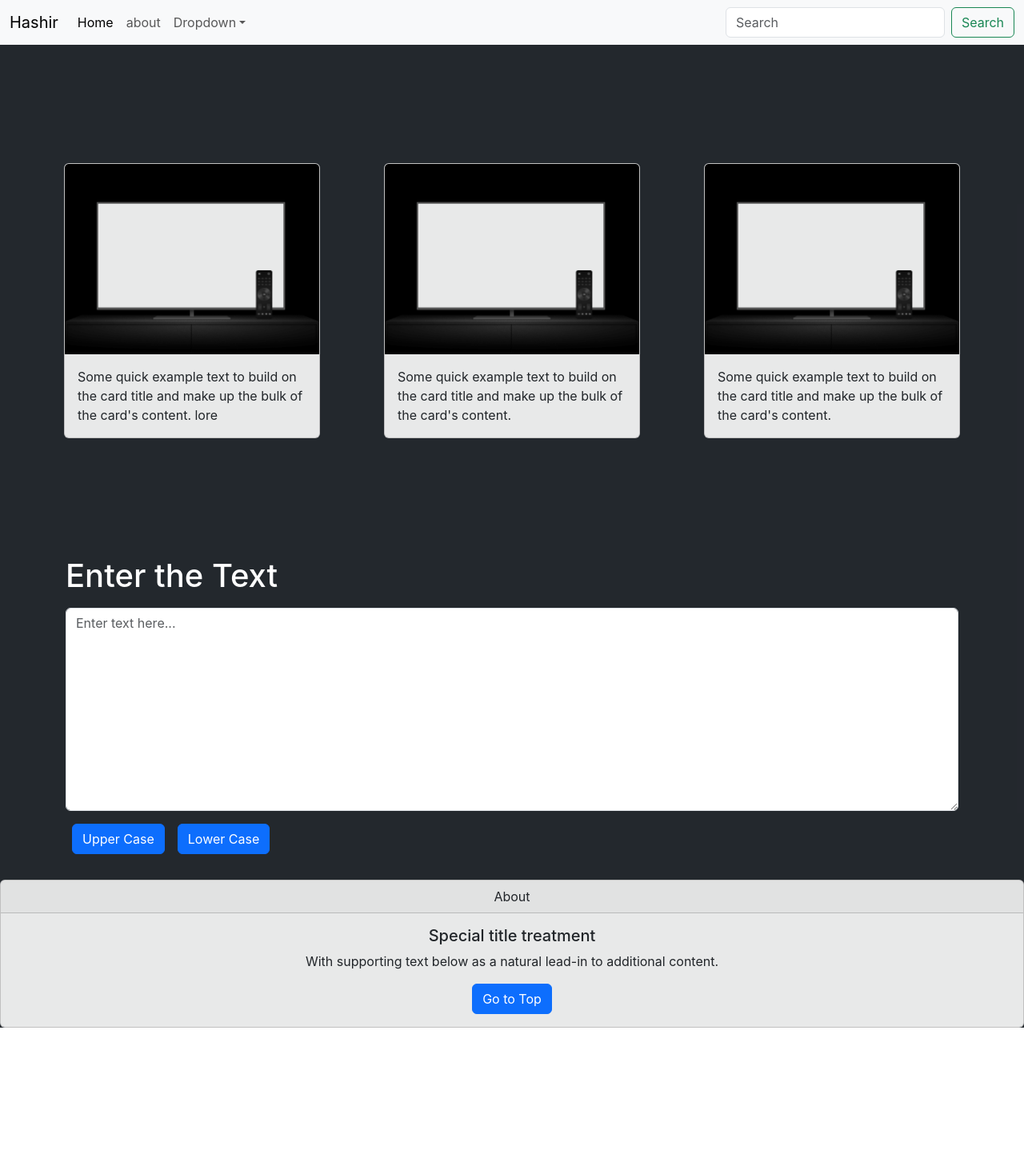
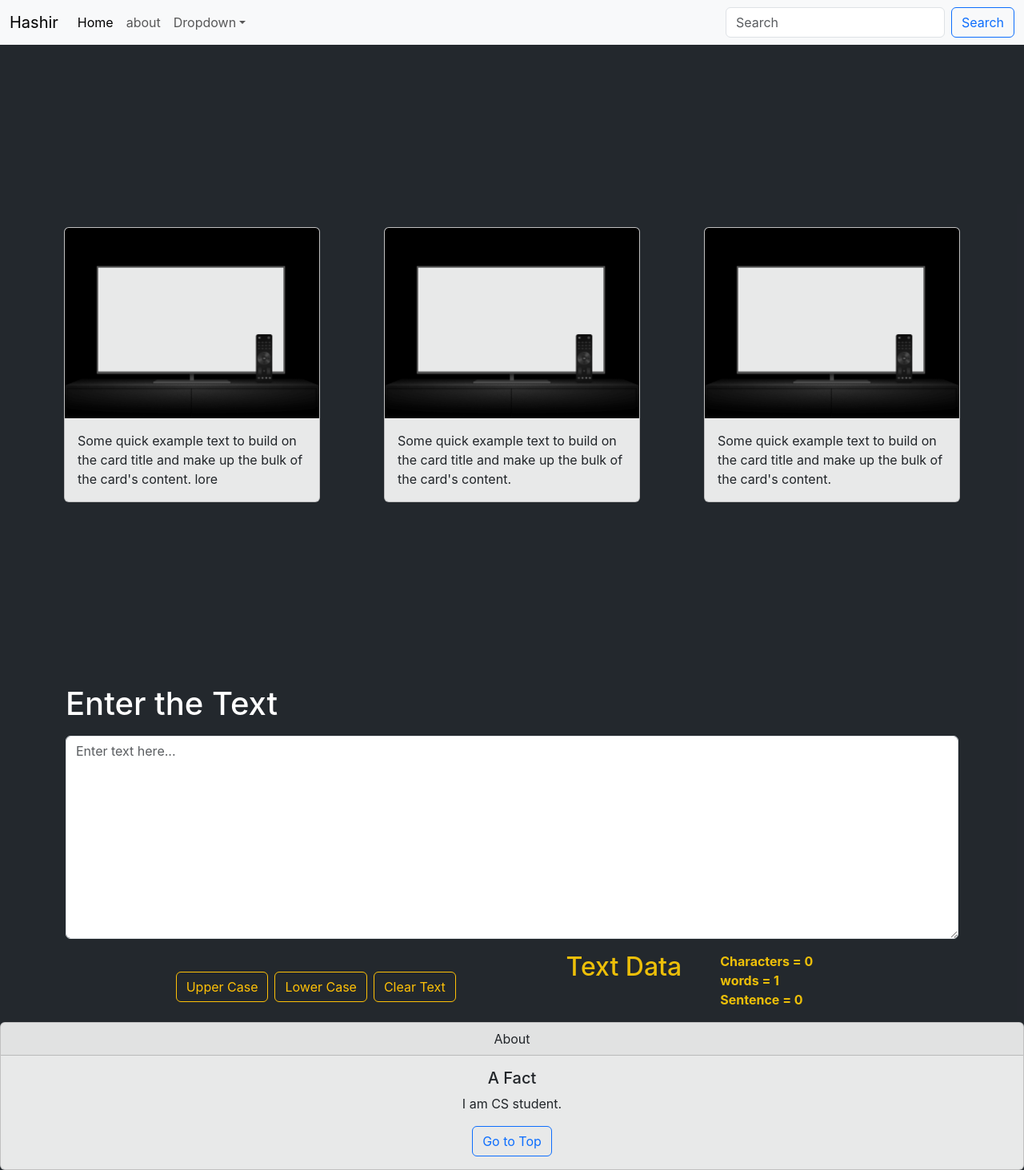
Before and after one commit to HashirA32/textutsls, a React (Create React App) app: page / in a window 1280 px wide. Shown: the whole page at 80% size. Before the commit the page ends 1285 px from the top, so only its background shows below. Built offline with nearby package versions, Linux system fonts and the light colour scheme.

Commit message:
Update 2.0

```diff
--- a/src/App.css
+++ b/src/App.css
@@ -1,38 +1,14 @@
-.App {
-  text-align: center;
+
+.TextData {
+  display: flex;
+  justify-content:space-evenly;
+  align-items:center;
+
 }
 
-.App-logo {
-  height: 40vmin;
-  pointer-events: none;
+.TData {
+  color:#fccb06ee;
+  display: flex;
+  justify-content: center;
+  align-items:stretch;
 }
-
-@media (prefers-reduced-motion: no-preference) {
-  .App-logo {
-    animation: App-logo-spin infinite 20s linear;
-  }
-}
-
-.App-header {
-  background-color: #282c34;
-  min-height: 100vh;
-  display: flex;
-  flex-direction: column;
-  align-items: center;
-  justify-content: center;
-  font-size: calc(10px + 2vmin);
-  color: white;
-}
-
-.App-link {
-  color: #61dafb;
-}
-
-@keyframes App-logo-spin {
-  from {
-    transform: rotate(0deg);
-  }
-  to {
-    transform: rotate(360deg);
-  }
-}
--- a/src/App.js
+++ b/src/App.js
@@ -22,4 +22,5 @@ function App() {
 export default App;
 Navbar.propTypes = {title : PropTypes.string,
                     about : PropTypes.string,
+                    heading : PropTypes.string,
 }
--- a/src/comps/Content.js
+++ b/src/comps/Content.js
@@ -2,8 +2,10 @@ import React from "react";
 export default  function Content(props){
   return(
     <>
+  <div className="Boxs">
 
     <div className="cards">
+
       <div className="card" >
         <img src="tv.png" className="card-img-top" alt="..."/>
         <div className="card-body">
@@ -27,6 +29,7 @@ export default  function Content(props){
 
    </div>
 
+</div>
 
     </>
   );
--- a/src/comps/Footer.js
+++ b/src/comps/Footer.js
@@ -4,13 +4,15 @@ export default function Footer(props) {
   return (
     <>
       <div className="card text-center">
+
         <div className="card-header">
         About
         </div>
+
         <div className="card-body">
-    <h5 className="card-title">Special title treatment</h5>
-    <p className="card-text">With supporting text below as a natural lead-in to additional content.</p>
-    <a href="/" className="btn btn-primary">Go to Top</a>
+        <h5 className="card-title">A Fact</h5>
+        <p className="card-text">I am CS student. </p>
+        <a href="/" className="btn btn-outline-primary">Go to Top</a>
         </div>
 
       </div>
--- a/src/comps/Navbar.js
+++ b/src/comps/Navbar.js
@@ -32,7 +32,7 @@ export default function Navbar(props) {
       </ul>
       <form className="d-flex" role="search">
         <input className="form-control me-2" type="search" placeholder="Search" aria-label="Search"/>
-        <button className="btn btn-outline-success" type="submit">Search</button>
+        <button className="btn btn-outline-primary" type="submit">Search</button>
       </form>
     </div>
   </div>
--- a/src/comps/TextForm.js
+++ b/src/comps/TextForm.js
@@ -9,6 +9,9 @@ export default function TextForm(props) {
 
   const toLowerCase = () => {
     setText(toLowerText)
+  }
+  const toClearText = () => {
+    setText('')
   }
 
 
@@ -30,12 +33,25 @@ export default function TextForm(props) {
    <>
    <h1>{props.heading}</h1>
 
-<div className="mb-3 my-3">
-  <textarea className="form-control" value={text} onChange={handleOnChange} id= "myBox"rows="10" placeholder='Enter text here...'></textarea>
-  <button className='btn btn-primary my-3 mx-2' onClick={toUpperCase} >Upper Case</button>
-  <button className='btn btn-primary my-3 mx-2' onClick={toLowerCase}>Lower Case</button>
 
-</div>
+
+    <div className="mb-3 my-3">
+    <textarea className="form-control" value={text} onChange={handleOnChange} id= "myBox"rows="10" placeholder='Enter text here...'   ></textarea>
+    </div>
+    <div className="TextData">
+
+    <div className="buttons">
+      <button className='btn btn-outline-warning my-3 mx-1' onClick={toUpperCase} >Upper Case</button>
+      <button className='btn btn-outline-warning my-3 mx-1' onClick={toLowerCase}>Lower Case</button>
+      <button className='btn btn-outline-warning my-3 mx-1' onClick={toClearText}>Clear Text</button>
+    </div>
+
+      <div className="TData">
+      <h2>Text Data</h2>
+      <p className="mx-5 "> <b> Characters = {text.length} <br /> words = {text.split(' ').length } <br /> Sentence = {text.split('. ').length-1} </b></p>
+      </div>
+
+    </div>
    </>
   )
 }
--- a/src/index.css
+++ b/src/index.css
@@ -17,14 +17,14 @@ body {
   background-color: rgba(16, 21, 27, 0.918);
 }
 code {
-  font-family: source-code-pro, Menlo, Monaco, Consolas, 'Courier New',
-    monospace;
+  font-family: Arial, Helvetica, sans-serif
 }
 .cards {
   display: flex;
+  flex-wrap: wrap;
   align-items: center;
   justify-content: space-evenly;
-  height: 80dvh;
+  height: 100dvh;
 
 }
 .card {
```
Lines whose indentation alone changed are shown as unchanged.
